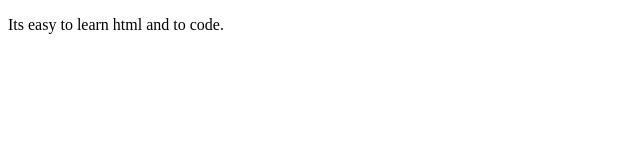
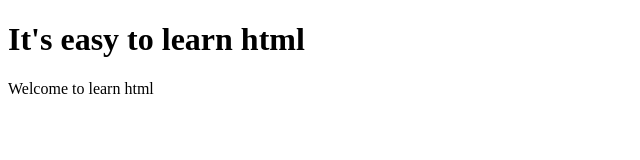
Before and after one commit to RAGHUL257/FullStackNew, a plain HTML site: page Welcome.html in a window 1280 px wide. Shown: the whole page, without its empty margins (0-640 px from the left). Drawn offline with Linux system fonts and the light colour scheme.

Commit message:
raghul modified html codes

```diff
--- a/Welcome.html
+++ b/Welcome.html
@@ -1,11 +1,10 @@
 <!DOCTYPE html>
 <html>
     <head>
-        <title> Welcome to learn html</title>
-        <body>
-            <p>
-                Its easy to learn html and to code.
-            </p>
-        </body>
+        <title>Welcome</title>
     </head>
+    <body>
+        <h1>It's easy to learn html</h1>
+        <p>Welcome to learn html</p>
+    </body>
 </html>
```
